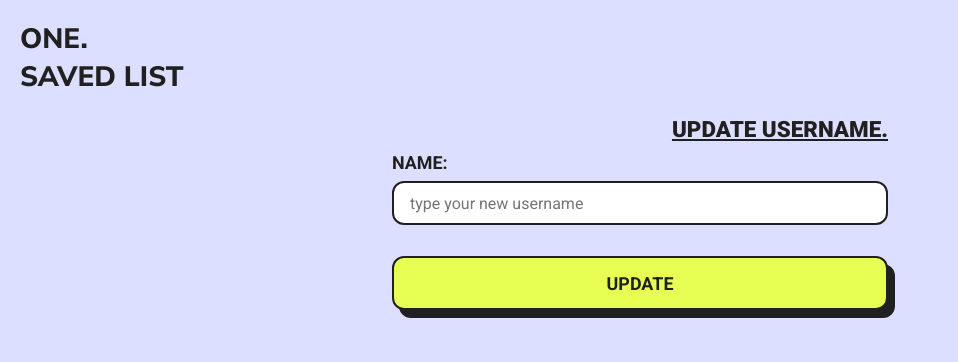
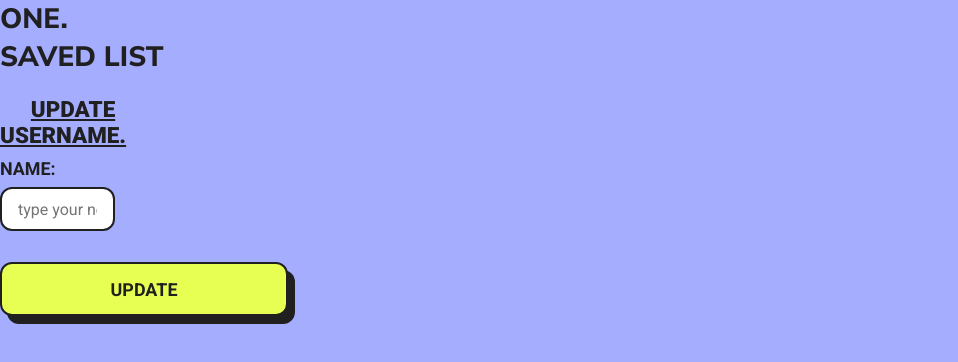
Before and after one commit to NataliaFrancisca/modern-saved-list, a Next.js app: page /dashboard/menu/update-name in a window 1280 px wide. Shown: the top 362 px of the page, without its empty margins (0-958 px from the left). Built offline with nearby package versions, Linux system fonts and the light colour scheme; no server answers.

Commit message:
feat: rename the style class

```diff
--- a/src/app/dashboard/menu/update-name/page.tsx
+++ b/src/app/dashboard/menu/update-name/page.tsx
@@ -12,7 +12,7 @@ const UpdateName = () => {
   const { error, submitUpdateUserName } = useUpdateUser(name);
 
   return (
-    <section className="base-page">
+    <section className="default-page">
       <AppTitle />
 
       <form className="form-element" onSubmit={() => submitUpdateUserName()}>
```
